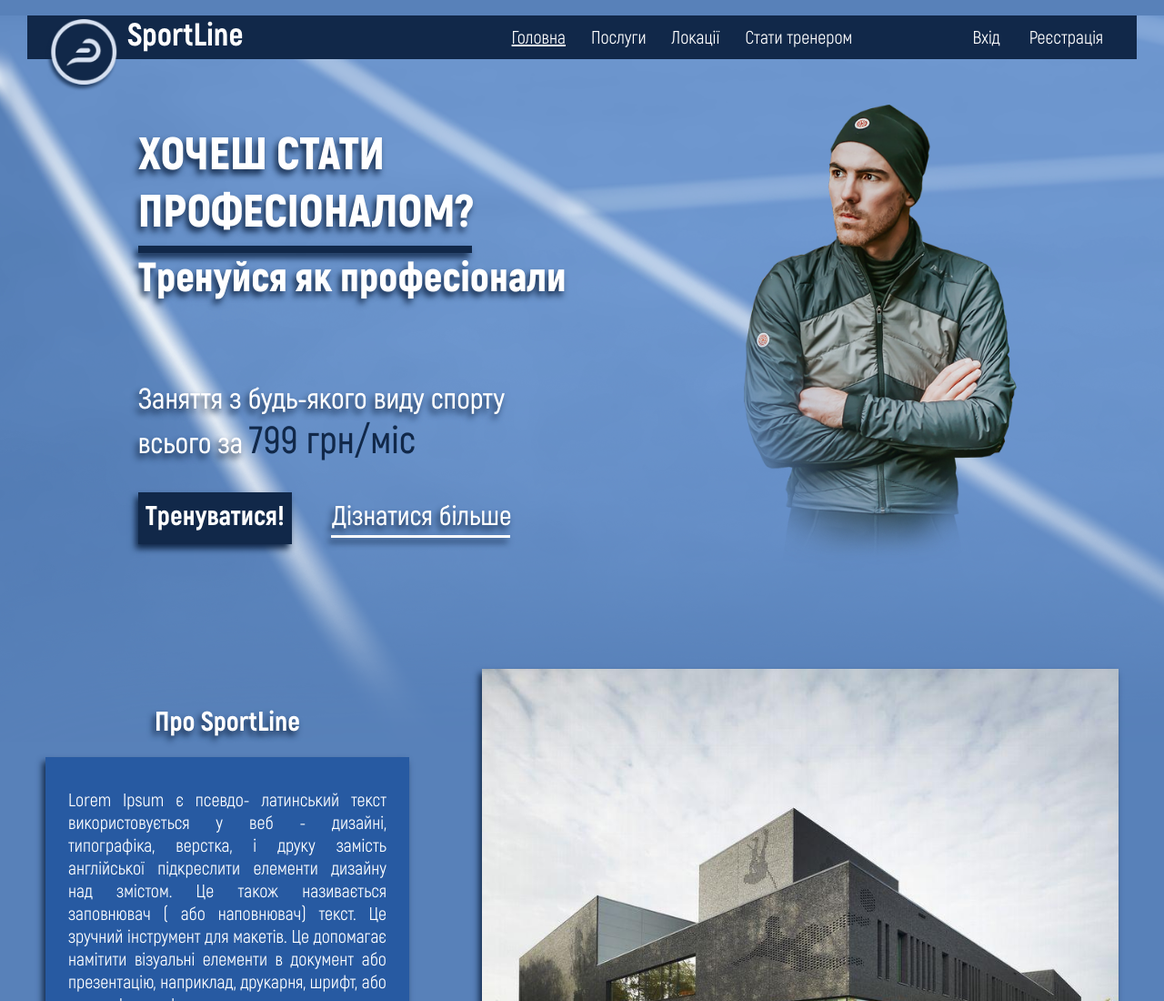
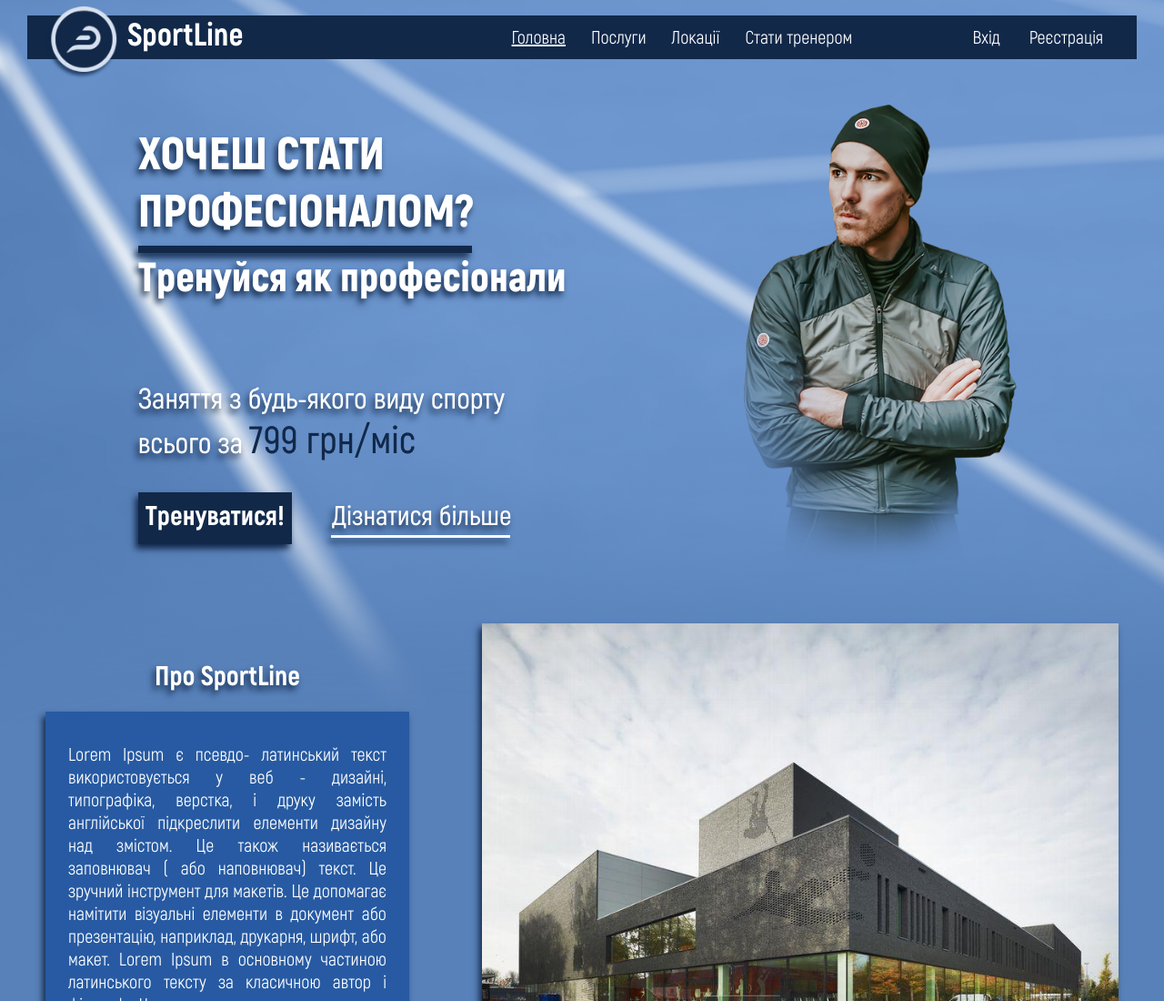
Before and after one commit to kokokojo2/SportLine.github.io, a plain HTML site: page index.html in a window 1280 px wide. Shown: the top 1100 px of the page at 91% size. Drawn offline with Linux system fonts and the light colour scheme.

Commit message:
final conf

```diff
--- a/css/grid.css
+++ b/css/grid.css
@@ -55,7 +55,6 @@ h2 + h3{
     height: 600px;
     display: flex;
 
-    margin-bottom: 50px;
 }
 
 .mainSlogan{
--- a/css/style.css
+++ b/css/style.css
@@ -46,6 +46,7 @@
     width: 100%;
     height: 798px;
     z-index: -1;
+    top: -20px;
 }
 
 body{
@@ -110,7 +111,7 @@ h1, h2, h3{
     height: 80px;
 
     position: absolute;
-    top: 4px;
+    top: -10px;
 
     padding-left: 20px;
 
```
